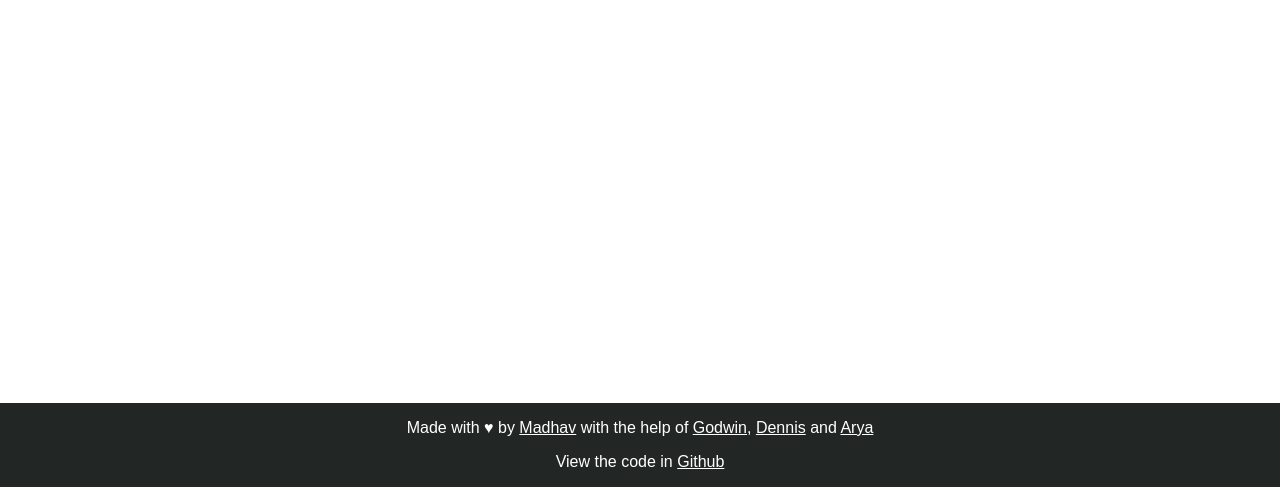
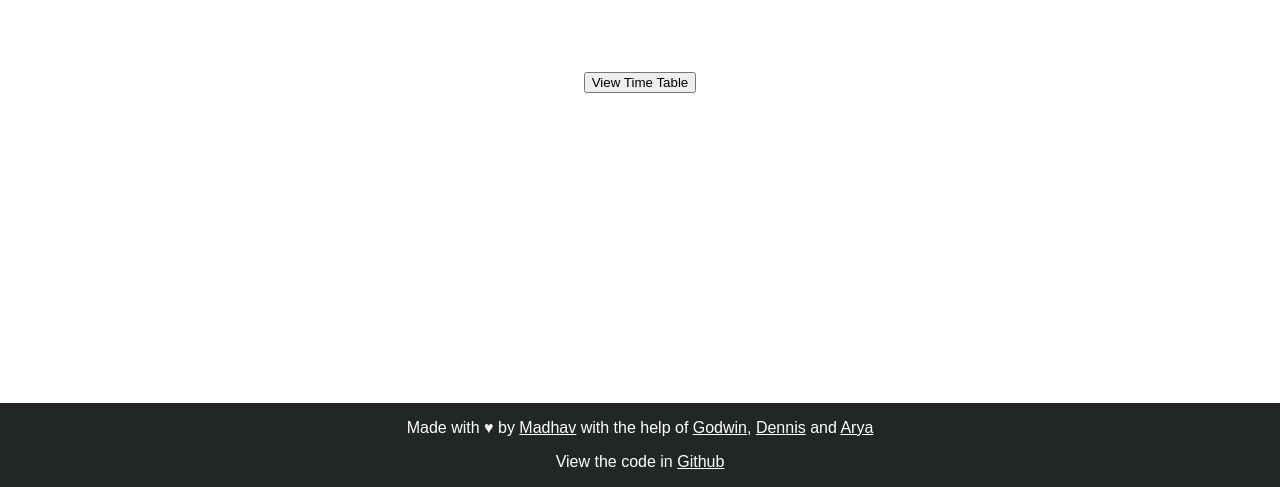
Before and after one commit to madhavbiju/subNow, a plain HTML site: page index.html in a window 1280 px wide. Shown: the part 313-800 px from the top of the page. Drawn offline with Linux system fonts and the light colour scheme.

Commit message:
Added Option to View Full Time Table

```diff
--- a/index.html
+++ b/index.html
@@ -232,6 +232,11 @@ h1   {color: rgb(21, 105, 216);}
         document.write('<h1>No Class at this time</h1>');
     }
 </script>
+<br>
+<br>
+<br>
+<br>
+<button onclick="location.href='https://raw.githubusercontent.com/madhavbiju/subNow/main/Assets/timetable.webp'" type="button">View Time Table</button>
 
 <div class="footer">
   <p>Made with ♥ by <a style="color: white;" href="https://www.instagram.com/madhavbiju/">Madhav</a> with the help of <a style="color: white;" href="https://www.instagram.com/_gsv._/">Godwin</a>, <a style="color: white;" href="https://www.instagram.com/____iamdj____/">Dennis</a> and <a style="color: white;" href="https://www.instagram.com/_vi_vi_r_fe_li_z_/">Arya</a></p>
```
